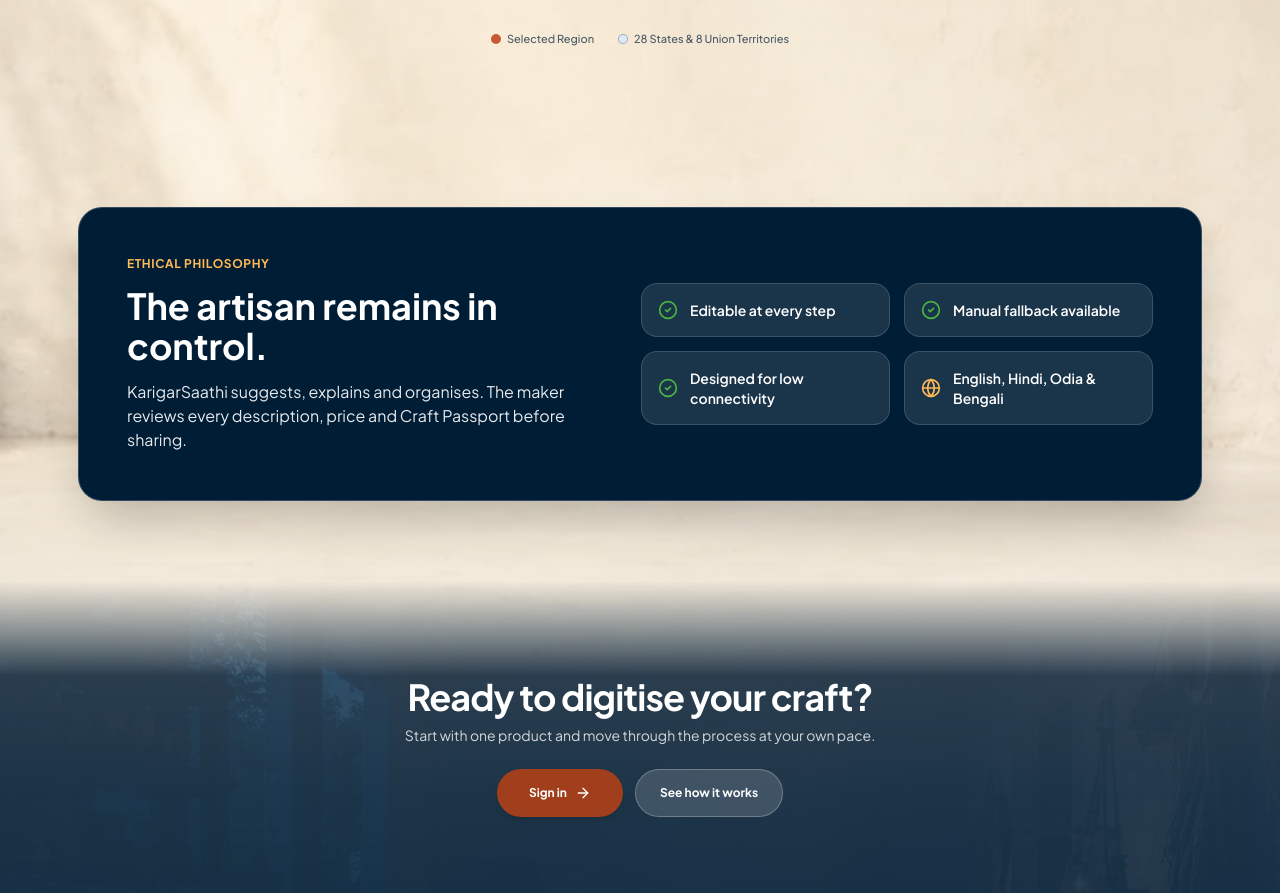
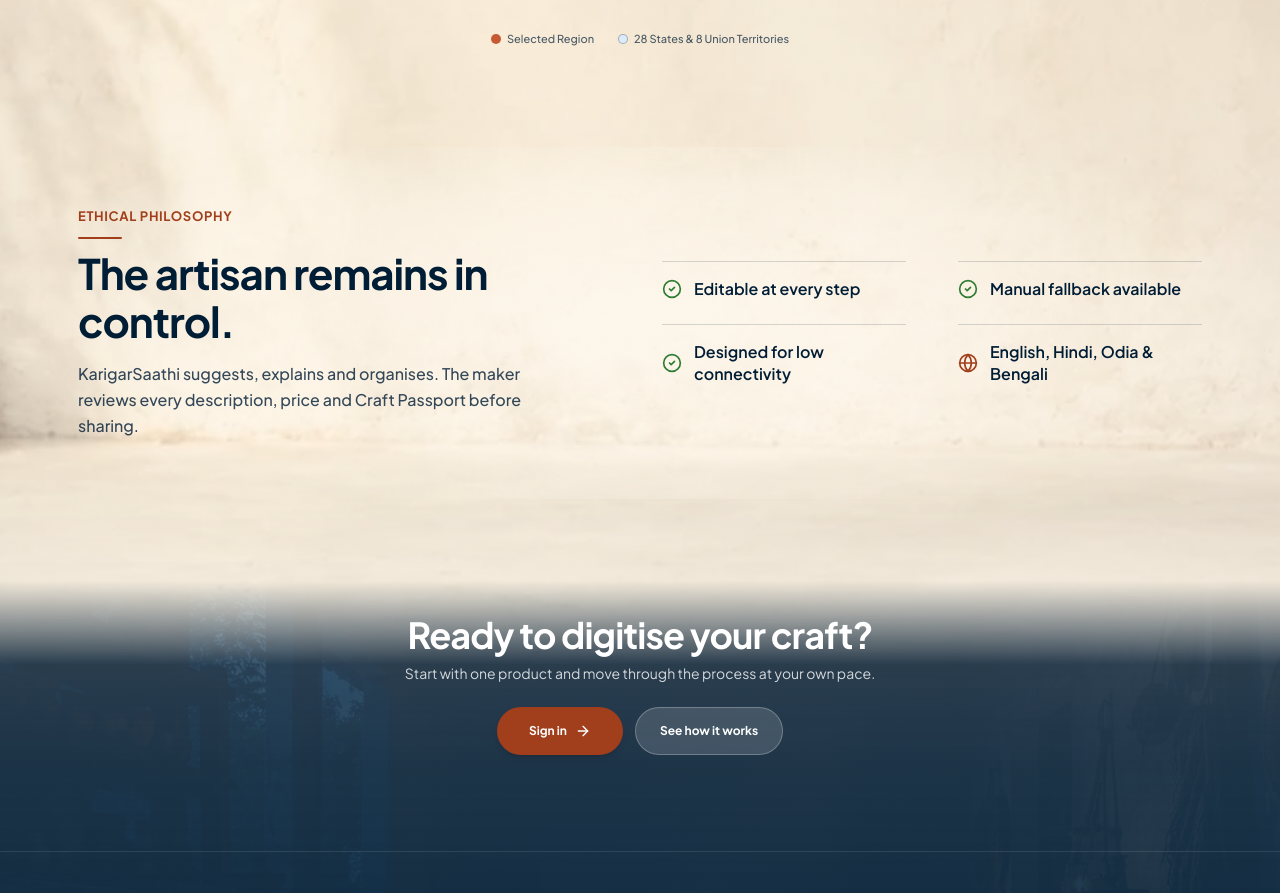
Before and after one commit to spacetime6600-cloud/karigarsaathi, a React (Vite) app in the folder frontend/app/: page / in a window 1280 px wide. Shown: the part 3269-4162 px from the top of the page. Built offline with nearby package versions, Linux system fonts and the light colour scheme; no server answers.

Commit message:
feat(landing): refine ethical philosophy to open editorial layout with localized reading veil

```diff
--- a/frontend/app/src/features/landing/LandingPage.tsx
+++ b/frontend/app/src/features/landing/LandingPage.tsx
@@ -426,44 +426,58 @@
         <section
           id="artisan-story"
           aria-label="Artisan Control Story"
-          className="motion-reveal px-4 sm:px-8 lg:px-12 py-14 lg:py-20 w-full max-w-[1220px] mx-auto bg-transparent"
+          className="motion-reveal px-4 sm:px-8 lg:px-12 py-14 lg:py-20 w-full max-w-[1220px] mx-auto bg-transparent relative"
         >
-          <div className="w-full bg-[#001D36] rounded-3xl border border-white/20 shadow-2xl p-6 sm:p-10 lg:p-12 flex flex-col lg:flex-row items-center justify-between gap-8 lg:gap-12">
-            {/* Left Column: Heading & Philosophy */}
-            <div className="flex flex-col gap-3.5 max-w-xl text-left">
-              <span className="text-xs font-bold uppercase tracking-wider text-[#FFB955]">
+          <div className="ethical-section relative w-full flex flex-col lg:flex-row items-start lg:items-center justify-between gap-10 lg:gap-[8%]">
+            {/* Left Column: Heading & Philosophy (44% on desktop) */}
+            <div className="w-full lg:w-[44%] flex flex-col gap-4 text-left">
+              <div className="ethical-motion-heading flex flex-col gap-2.5">
+                <span className="text-[12px] sm:text-[13px] font-bold uppercase tracking-wider text-secondary">
                   Ethical Philosophy
                 </span>
 
-              <h2 className="font-display text-2xl sm:text-3xl lg:text-4xl font-bold text-white leading-tight">
+                <div className="w-11 h-[2px] bg-secondary rounded-full" aria-hidden="true" />
+
+                <h2 className="font-sans text-[30px] sm:text-[34px] lg:text-[42px] font-bold text-primary leading-[1.15] tracking-tight">
                   The artisan remains in control.
                 </h2>
+              </div>
 
-              <p className="text-sm sm:text-base text-white/90 leading-relaxed font-normal">
+              <p className="ethical-motion-desc text-[15px] sm:text-[16px] text-primary/80 font-normal sm:font-medium leading-relaxed">
                 KarigarSaathi suggests, explains and organises. The maker reviews every description, price and Craft Passport before sharing.
               </p>
             </div>
 
-            {/* Right Column: 4 Trust & Accessibility Pillars (2x2 Grid) */}
-            <div className="grid grid-cols-1 sm:grid-cols-2 gap-3.5 w-full lg:max-w-lg shrink-0">
-              <div className="flex items-center gap-3 bg-white/10 border border-white/15 rounded-2xl p-3.5 sm:p-4 text-xs sm:text-sm font-semibold text-white">
-                <CheckCircle2 className="w-5 h-5 text-[#4BB543] shrink-0" />
-                <span>Editable at every step</span>
+            {/* Right Column: 4 Features (48% on desktop) */}
+            <div className="w-full lg:w-[48%] shrink-0">
+              <div className="ethical-feature-list">
+                <div className="ethical-feature-item ethical-motion-feature flex items-center gap-3">
+                  <CheckCircle2 className="w-5 h-5 text-success shrink-0" aria-hidden="true" />
+                  <span className="text-[15px] sm:text-[16px] font-semibold text-primary leading-snug">
+                    Editable at every step
+                  </span>
                 </div>
 
-              <div className="flex items-center gap-3 bg-white/10 border border-white/15 rounded-2xl p-3.5 sm:p-4 text-xs sm:text-sm font-semibold text-white">
-                <CheckCircle2 className="w-5 h-5 text-[#4BB543] shrink-0" />
-                <span>Manual fallback available</span>
+                <div className="ethical-feature-item ethical-motion-feature flex items-center gap-3">
+                  <CheckCircle2 className="w-5 h-5 text-success shrink-0" aria-hidden="true" />
+                  <span className="text-[15px] sm:text-[16px] font-semibold text-primary leading-snug">
+                    Manual fallback available
+                  </span>
                 </div>
 
-              <div className="flex items-center gap-3 bg-white/10 border border-white/15 rounded-2xl p-3.5 sm:p-4 text-xs sm:text-sm font-semibold text-white">
-                <CheckCircle2 className="w-5 h-5 text-[#4BB543] shrink-0" />
-                <span>Designed for low connectivity</span>
+                <div className="ethical-feature-item ethical-motion-feature flex items-center gap-3">
+                  <CheckCircle2 className="w-5 h-5 text-success shrink-0" aria-hidden="true" />
+                  <span className="text-[15px] sm:text-[16px] font-semibold text-primary leading-snug">
+                    Designed for low connectivity
+                  </span>
                 </div>
 
-              <div className="flex items-center gap-3 bg-white/10 border border-white/15 rounded-2xl p-3.5 sm:p-4 text-xs sm:text-sm font-semibold text-white">
-                <Globe className="w-5 h-5 text-[#FFB955] shrink-0" />
-                <span>English, Hindi, Odia & Bengali</span>
+                <div className="ethical-feature-item ethical-motion-feature flex items-center gap-3">
+                  <Globe className="w-5 h-5 text-secondary shrink-0" aria-hidden="true" />
+                  <span className="text-[15px] sm:text-[16px] font-semibold text-primary leading-snug">
+                    English, Hindi, Odia & Bengali
+                  </span>
+                </div>
               </div>
             </div>
           </div>
--- a/frontend/app/src/styles/base/index.css
+++ b/frontend/app/src/styles/base/index.css
@@ -5,6 +5,8 @@
 @layer base {
   :root {
     --bg-page: #FFF9EF;
+    --color-cream: #FFF9EF;
+    --color-navy: #001D36;
     --color-primary: #001D36;
     --color-secondary: #A13F1C;
     --color-terracotta: #C65A35;
@@ -139,6 +141,118 @@
 
   @media (prefers-reduced-motion: reduce) {
     .workflow-step {
+      opacity: 1 !important;
+      transform: none !important;
+      transition: none !important;
+    }
+  }
+
+  /* ========================================================= */
+  /* Ethical Philosophy Open Editorial Layout                 */
+  /* ========================================================= */
+  .ethical-section {
+    position: relative;
+    isolation: isolate;
+  }
+
+  .ethical-section::before {
+    content: "";
+    position: absolute;
+    inset: -60px -80px;
+    z-index: -1;
+    pointer-events: none;
+    background: radial-gradient(
+      ellipse at center,
+      color-mix(in srgb, var(--color-cream) 78%, transparent) 0%,
+      color-mix(in srgb, var(--color-cream) 42%, transparent) 55%,
+      transparent 82%
+    );
+  }
+
+  @media (max-width: 768px) {
+    .ethical-section::before {
+      inset: -40px -20px;
+    }
+  }
+
+  .ethical-feature-list {
+    display: grid;
+    grid-template-columns: repeat(2, minmax(0, 1fr));
+    column-gap: clamp(28px, 4vw, 60px);
+    row-gap: 24px;
+  }
+
+  @media (max-width: 520px) {
+    .ethical-feature-list {
+      grid-template-columns: 1fr;
+      row-gap: 20px;
+    }
+  }
+
+  .ethical-feature-item {
+    border-top: 1px solid
+      color-mix(in srgb, var(--color-navy) 16%, transparent);
+    padding-top: 16px;
+  }
+
+  /* Section 5 Motion Reveal */
+  #artisan-story.motion-reveal {
+    opacity: 1;
+    transform: none;
+    transition: none;
+  }
+
+  .ethical-motion-heading {
+    opacity: 0;
+    transform: translateY(12px);
+    transition: opacity 500ms cubic-bezier(0.22, 1, 0.36, 1),
+                transform 500ms cubic-bezier(0.22, 1, 0.36, 1);
+    will-change: opacity, transform;
+  }
+
+  .ethical-motion-desc {
+    opacity: 0;
+    transform: translateY(12px);
+    transition: opacity 500ms cubic-bezier(0.22, 1, 0.36, 1) 60ms,
+                transform 500ms cubic-bezier(0.22, 1, 0.36, 1) 60ms;
+    will-change: opacity, transform;
+  }
+
+  .ethical-motion-feature {
+    opacity: 0;
+    transform: translateY(10px);
+    transition: opacity 500ms cubic-bezier(0.22, 1, 0.36, 1),
+                transform 500ms cubic-bezier(0.22, 1, 0.36, 1);
+    will-change: opacity, transform;
+  }
+
+  #artisan-story.is-visible .ethical-motion-heading,
+  #artisan-story.is-visible .ethical-motion-desc,
+  #artisan-story.is-visible .ethical-motion-feature {
+    opacity: 1;
+    transform: translateY(0);
+  }
+
+  #artisan-story.is-visible .ethical-motion-feature:nth-child(1) {
+    transition-delay: 120ms;
+  }
+
+  #artisan-story.is-visible .ethical-motion-feature:nth-child(2) {
+    transition-delay: 170ms;
+  }
+
+  #artisan-story.is-visible .ethical-motion-feature:nth-child(3) {
+    transition-delay: 220ms;
+  }
+
+  #artisan-story.is-visible .ethical-motion-feature:nth-child(4) {
+    transition-delay: 270ms;
+  }
+
+  @media (prefers-reduced-motion: reduce) {
+    .ethical-motion-heading,
+    .ethical-motion-desc,
+    .ethical-motion-feature {
       opacity: 1 !important;
       transform: none !important;
       transition: none !important;
```
Lines whose indentation alone changed are shown as unchanged.
